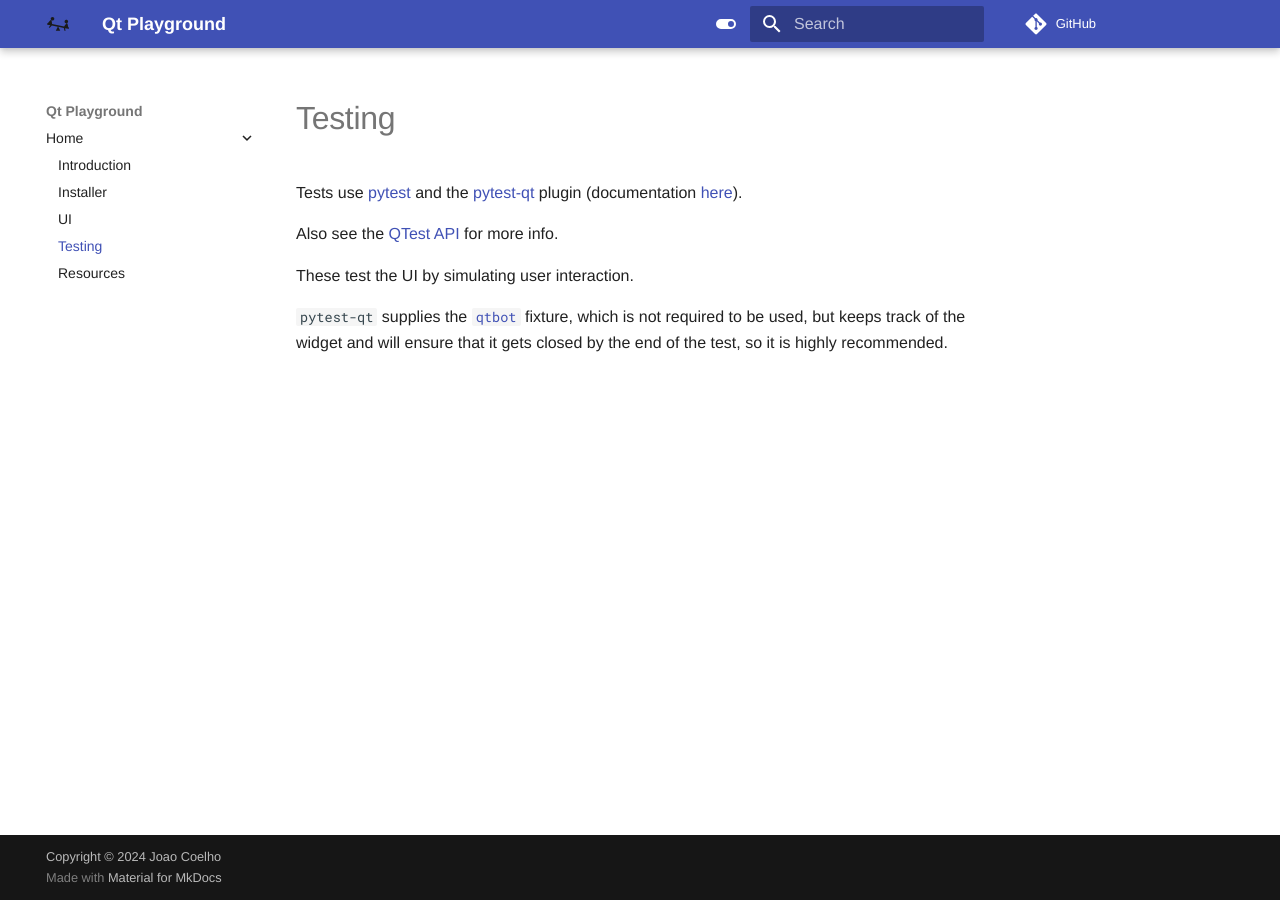
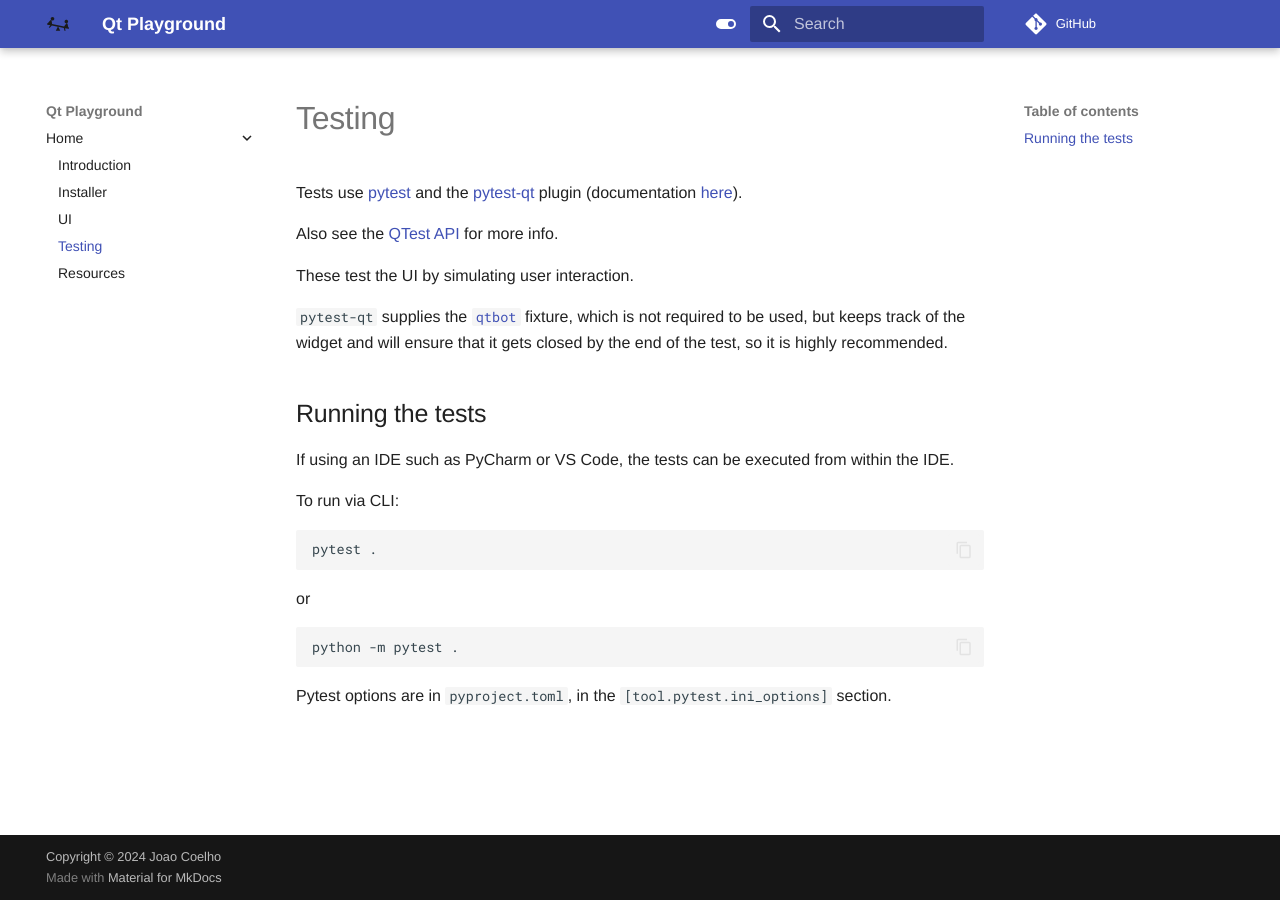
Before and after one commit to joaonc/qt_playground, an MkDocs documentation site: the page built from docs/testing.md, in a window 1280 px wide. Built offline with MkDocs 1.6.1 and Material for MkDocs 9.7.7, drawn with Linux system fonts in a browser that asks for light colours; comment, search, counter and statistics services are not loaded.

Commit message:
fixes and docs

````diff
--- a/docs/testing.md
+++ b/docs/testing.md
@@ -9,3 +9,17 @@ These test the UI by simulating user interaction.
 `pytest-qt` supplies the [`qtbot`](https://pytest-qt.readthedocs.io/en/latest/reference.html#module-pytestqt.qtbot)
 fixture, which is not required to be used, but keeps track of the widget and will ensure that it
 gets closed by the end of the test, so it is highly recommended.
+
+## Running the tests
+If using an IDE such as PyCharm or VS Code, the tests can be executed from within the IDE.
+
+To run via CLI:
+```
+pytest .
+```
+or
+```
+python -m pytest .
+```
+
+Pytest options are in `pyproject.toml`, in the `[tool.pytest.ini_options]` section.
````
Also changed, not shown: 4 other files.
